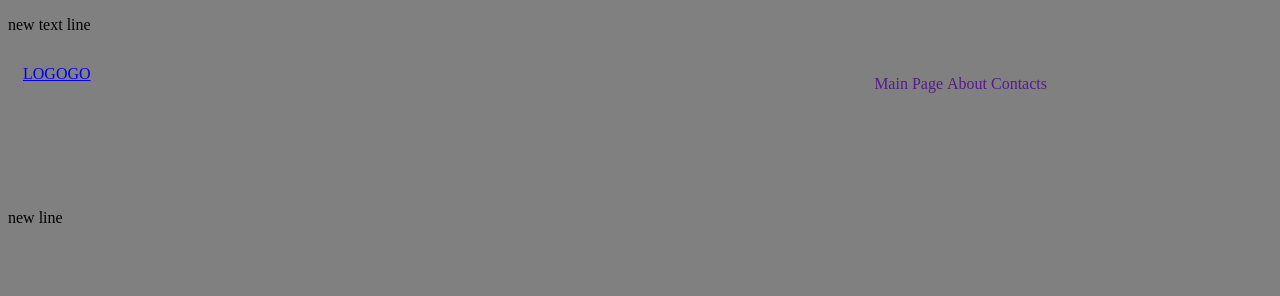
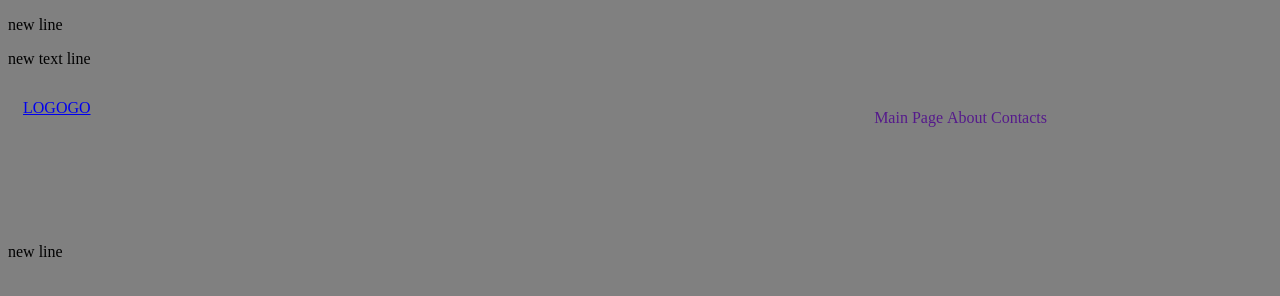
Before and after one commit to 4zorbin/NewCSS, a plain HTML site: page index.html in a window 1280 px wide. Drawn offline with Linux system fonts and the light colour scheme.

Commit message:
new line p

```diff
--- a/index.html
+++ b/index.html
@@ -13,7 +13,7 @@
   <header>
     <div></div>
     <div></div>
-    <p></p>
+    <p>new line</p>
     <p>new text line</p>
     <div class="conteiner">
       <a href="/" class="logo">LOGOGO</a>
```
